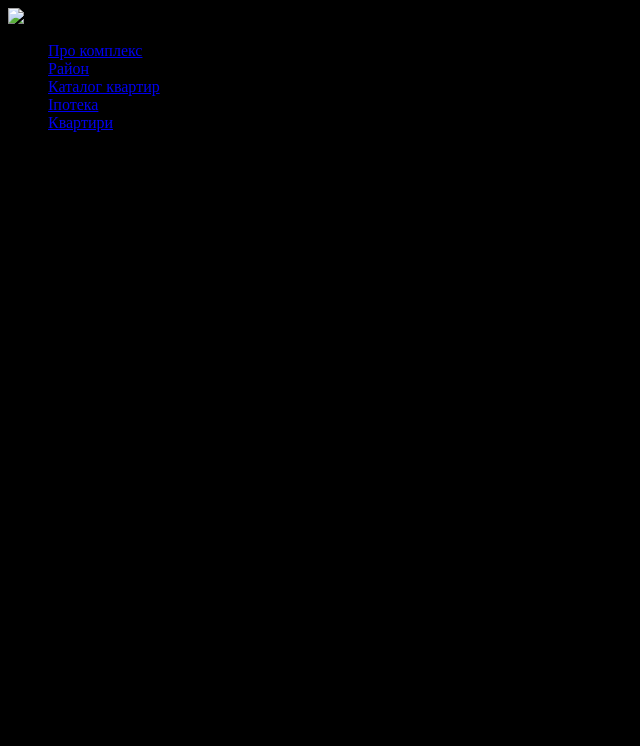
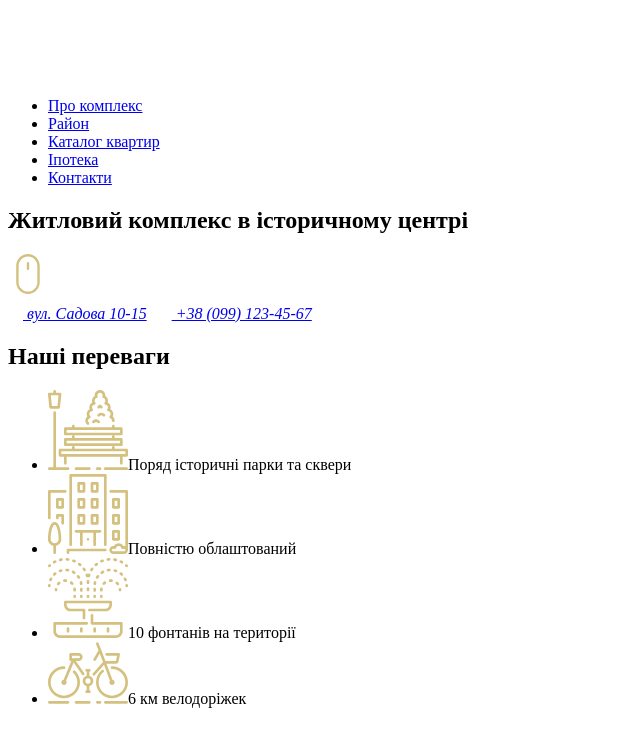
Before and after one commit to MarynaVyshnevska/lesson-modul1, a plain HTML site: page index.html in a window 1280 px wide. Shown: the whole page, without its empty margins (0-640 px from the left). Drawn offline with Linux system fonts and the light colour scheme.

Commit message:
Lesson1 full

```diff
--- a/index.html
+++ b/index.html
@@ -4,41 +4,68 @@
     <meta charset="UTF-8">
     <meta http-equiv="X-UA-Compatible" content="IE=edge">
     <meta name="viewport" content="width=device-width, initial-scale=1.0">
-    <title>Lesson1</title>
+    <title>Lesson 1</title>
 </head>
-<body style="background-color:black">
-    <!-- черній убери -->
+<body>
     <header>
-        <!-- проверяй -->
-        <img src="./images/" weight="165" height="70" alt="Житловий комплекс HouseVop">
+        <a href="/">
+            <img src="./images/logo.svg" width="165" alt="Logo HouseVOP">
+        </a>
         <nav>
             <ul>
                 <li>
-                    <a href="#"> Про комплекс</a>
+                    <a href="#">Про комплекс</a>
                 </li>
                 <li>
-                    <a href="#"> Район</a>
+                    <a href="#">Район</a>
                 </li>
                 <li>
-                    <a href="#"> Каталог квартир</a>
+                    <a href="#">Каталог квартир</a>
                 </li>
                 <li>
-                    <a href="#"> Іпотека</a>
+                    <a href="#">Іпотека</a>
                 </li>
                 <li>
-                    <a href="#"> Квартири</a>
+                 <a href="#">Контакти</a>
                 </li>
-
             </ul>
         </nav>
     </header>
     <main>
         <section>
-            <h1> Житловий комплекс в самому центрі </h1>
-            <a href="#">
-                <img
+            <!-- Шапка -->
+            <h1>
+                Житловий комплекс в історичному центрі
+            </h1>
+            <a href="#benefits">
+                <img src="./images/mouse.svg" alt="Перейти далі">
             </a>
-
+            <address>
+                <a href="#">
+                    <img src="./images/tut.svg" alt="">
+                    вул. Садова 10-15</a>
+                <a href="tel:+380991234567">
+                    <img src="./images/tel.svg" alt="">
+                    +38 (099) 123-45-67</a>
+            </address>
+        </section>
+        <section id="benefits">
+            <!-- Іконки -->
+            <h2>Наші переваги</h2>
+            <ul>
+                <li>
+                    <img src="./images/history.svg" alt=""><span>Поряд історичні парки та сквери</span>
+                </li>
+                <li>
+                    <img src="./images/fullobl.svg" alt=""><span>Повністю облаштований</span>
+                </li>
+                <li>
+                    <img src="./images/fountain.svg" alt=""><span>10 фонтанів на території</span>
+                </li>
+                <li>
+                    <img src="./images/velo.svg" alt=""><span>6 км велодоріжек</span>
+                </li>
+            </ul>
         </section>
     </main>
     <footer></footer>
```
Also changed, not shown: images/fountain.svg (added), images/fullobl.svg (added), images/history.svg (added), images/logo.svg (added), images/mouse.svg (added), images/tel.svg (added), images/tut.svg (added), images/velo.svg (added).
